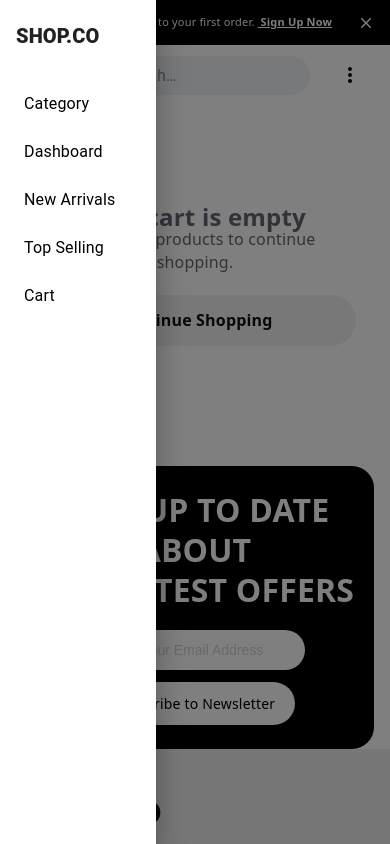
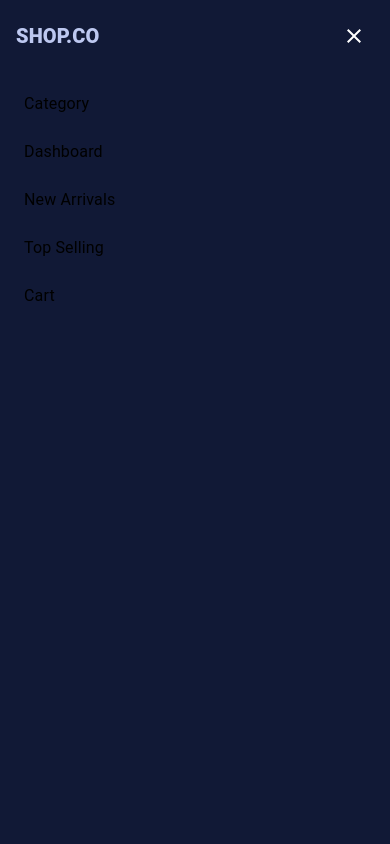
Before and after one commit to NXT-ASAD-CODE/4-backend-frontend-assignment-of-sayalani, a React (Vite) app: page /cart in a window 390 px wide. Both pictures are taken after a click on the button 28 px from the left and 75 px from the top of the page. Shown: the top 844 px of the page. Built offline with nearby package versions, Linux system fonts and the light colour scheme.

Commit message:
Adding Widget Option in the hamburger and also changing the background color

```diff
--- a/src/components/Navbar.jsx
+++ b/src/components/Navbar.jsx
@@ -368,12 +368,13 @@ export default function PrimarySearchAppBar({ cartCount = 0 }) {
             open={isDrawerOpen}
             onClose={handleDrawerToggle(false)}
             transitionDuration={300}
-            PaperProps={{
-                sx: {
-                    width: { xs: '100vw', md: '20vw' },
-                    minWidth: { md: 240 },
-                    backgroundColor: '#111936',
-                    color: '#fff',
+            slotProps={{
+                paper: {
+                    sx: {
+                        width: { xs: '100vw', sm: '20vw' },
+                        backgroundColor: '#111936',
+                        color: '#BDC8F0',
+                    },
                 },
             }}
         >
@@ -386,14 +387,27 @@ export default function PrimarySearchAppBar({ cartCount = 0 }) {
             <List component="nav" sx={{ px: 1 }}>
                 {isDashboardPage ? (
                     <>
-                        <Typography sx={{ px: 2, py: 1, color: '#000', fontWeight: 800 }}>
+                        <Typography sx={{ px: 2, py: 1, color: '#E3F2F7', fontWeight: 200 }}>
                             Dashboard
                         </Typography>
                         {['Default', 'Analytics', 'Invoice', 'CRM', 'Blog'].map((option) => (
                             <ListItemButton
                                 key={option}
                                 onClick={handleDrawerToggle(false)}
-                                sx={{ color: '#000' }}
+                                sx={{ color: '#BDC8F0' }}
+                            >
+                                <ListItemText primary={option} />
+                            </ListItemButton>
+                        ))}
+                        <hr style={{ border: 0, borderTop: '1px solid #d3d3d3', margin: '12px 16px' }} />
+                        <Typography sx={{ px: 2, py: 1, color: '#E3F2F7', fontWeight: 200 }}>
+                            Widget
+                        </Typography>
+                        {['Statistics', 'Data', 'Chart'].map((option) => (
+                            <ListItemButton
+                                key={option}
+                                onClick={handleDrawerToggle(false)}
+                                sx={{ color: '#BDC8F0' }}
                             >
                                 <ListItemText primary={option} />
                             </ListItemButton>
```
